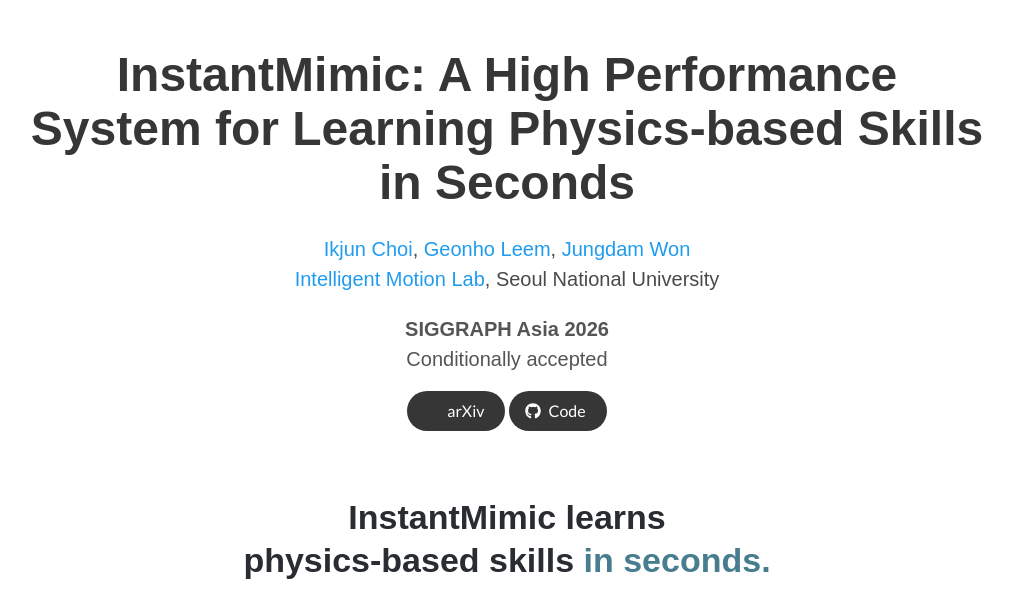
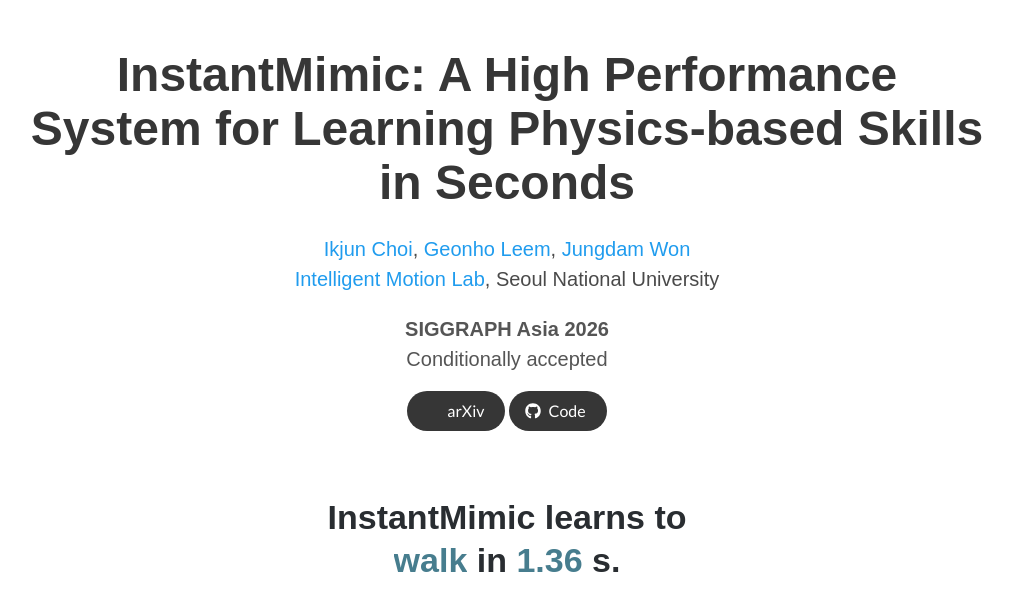
Before and after one commit to Scripter36/Scripter36.github.io, a Jekyll site: the page projects/instantmimic/index.html, which Jekyll copies as it is, in a window 1280 px wide. Shown: the top 615 px of the page, without its empty margins (133-1146 px from the left). Built offline with Jekyll 4.4.1, drawn with Linux system fonts in a browser that asks for light colours; nearby versions of some CDN libraries; some web fonts are replaced; library files that are not in the unit come from our copies; a style sheet for code colours, icons or effects is not loaded; some of the changed lines change nothing that is shown; some of the changed text lies outside the part shown.

Commit message:
feat: animate motion and timing in demo headline

```diff
--- a/projects/instantmimic/assets/demo.css
+++ b/projects/instantmimic/assets/demo.css
@@ -2,11 +2,6 @@
 .motion-demo { max-width: 680px; margin: 0 auto; color: #292d31; }
 .motion-demo button { font: inherit; cursor: pointer; }
 .motion-demo button:focus-visible, .motion-demo:focus-visible { outline: 3px solid #237e9d; outline-offset: 4px; }
-.motion-demo__heading { display: flex; align-items: center; justify-content: space-between; gap: 1rem; margin-bottom: 1rem; }
-.motion-demo__title { margin: 0; font-size: 1.4rem; font-weight: 600; }
-.motion-demo__time { text-align: right; font-variant-numeric: tabular-nums; }
-.motion-demo__time strong { font-size: 1.45rem; font-weight: 600; }
-.motion-demo__time span { display: block; font-size: .8rem; color: #606970; }
 .motion-demo__stage { position: relative; overflow: hidden; aspect-ratio: 1; border-radius: 12px; background: #45494a; touch-action: pan-y; }
 .motion-demo video { display: block; width: 100%; height: 100%; object-fit: contain; }
 .motion-demo__overlay { position: absolute; inset: 0; display: flex; flex-direction: column; align-items: center; justify-content: center; gap: 1rem; padding: 2rem; color: #fff; background: rgba(37, 42, 44, .84); }
@@ -24,7 +19,9 @@
 .motion-demo__motions button { border: 0; border-radius: 6px; color: #626b70; background: transparent; padding: .45rem .8rem; }
 .motion-demo__motions button[aria-pressed="true"] { color: #18465a; background: #e8f0f3; }
 .motion-demo__intro { margin: 0 0 2.25rem; text-align: center; font-size: clamp(1.625rem, 3vw, 2.125rem); font-weight: 600; line-height: 1.25; text-wrap: balance; }
-.motion-demo__intro span { color: #477d8e; white-space: nowrap; }
+.motion-demo__word { display: inline-grid; height: 1.25em; overflow: hidden; vertical-align: bottom; color: #477d8e; transition: width 360ms cubic-bezier(.22,.61,.36,1); }
+.motion-demo__word > span { grid-area: 1 / 1; width: max-content; line-height: 1.25; white-space: nowrap; }
+.motion-demo__word--time { font-variant-numeric: tabular-nums; }
 .motion-demo__notes { color: #697278; font-size: .85rem; line-height: 1.6; text-align: center; }
 .motion-demo details { margin-top: 1rem; font-size: .88rem; line-height: 1.6; }
 .motion-demo summary { cursor: pointer; color: #52636d; text-align: center; }
--- a/projects/instantmimic/assets/demo.js
+++ b/projects/instantmimic/assets/demo.js
@@ -10,12 +10,52 @@
   const pause = root.querySelector('[data-pause]');
   const choices = [...root.querySelectorAll('[data-motion]')];
   const reducedMotion = window.matchMedia('(prefers-reduced-motion: reduce)').matches;
+  const headline = root.querySelector('[data-headline]');
+  const headlineFields = [
+    {element: root.querySelector('[data-headline-motion]'), values: motions.map(motion => motion.action)},
+    {element: root.querySelector('[data-headline-time]'), values: motions.map(motion => motion.activeSeconds.toFixed(2))}
+  ].map(field => {
+    const items = field.values.map((value, i) => {
+      const item = document.createElement('span');
+      item.textContent = value;
+      item.style.visibility = i === 0 ? 'visible' : 'hidden';
+      return item;
+    });
+    field.element.replaceChildren(...items);
+    field.element.style.width = `${items[0].getBoundingClientRect().width}px`;
+    return {...field, items, animations: []};
+  });
+
+  function updateHeadline(next, previous) {
+    headline.setAttribute('aria-label', `InstantMimic learns to ${motions[next].action} in ${motions[next].activeSeconds.toFixed(2)} seconds.`);
+    headlineFields.forEach(field => {
+      field.animations.forEach(animation => animation.cancel());
+      field.animations = [];
+      field.items.forEach(item => { item.style.visibility = 'hidden'; });
+      const incoming = field.items[next];
+      field.element.style.width = `${incoming.getBoundingClientRect().width}px`;
+      incoming.style.visibility = 'visible';
+      if (next === previous || reducedMotion) return;
+      const outgoing = field.items[previous];
+      outgoing.style.visibility = 'visible';
+      const timing = {duration: 360, easing: 'cubic-bezier(.22,.61,.36,1)', fill: 'both'};
+      field.animations = [
+        outgoing.animate([{transform: 'translateY(0)', opacity: 1}, {transform: 'translateY(-100%)', opacity: 0}], timing),
+        incoming.animate([{transform: 'translateY(100%)', opacity: 0}, {transform: 'translateY(0)', opacity: 1}], timing)
+      ];
+      const incomingAnimation = field.animations[1];
+      incomingAnimation.addEventListener('finish', () => {
+        if (field.animations[1] !== incomingAnimation) return;
+        outgoing.style.visibility = 'hidden';
+        field.animations.forEach(animation => animation.cancel());
+        field.animations = [];
+      }, {once: true});
+    });
+  }
   const cards = motions.map((motion, i) => {
     const element = i === 0 ? template : template.cloneNode(true);
     element.dataset.motionId = motion.id;
     element.setAttribute('aria-label', motion.name);
-    element.querySelector('[data-title]').textContent = motion.name;
-    element.querySelector('[data-time]').textContent = `${motion.activeSeconds.toFixed(2)} s`;
     const video = element.querySelector('video');
     video.controls = false;
     video.preload = 'metadata';
@@ -125,6 +165,7 @@
     settleTransition();
     current().video.pause();
     index = wrap(next);
+    updateHeadline(index, oldIndex);
     playing = false;
     elapsed = 0;
     phase = 'training';
@@ -220,6 +261,11 @@
     if (Math.abs(dx) > 50 && Math.abs(dx) > Math.abs(dy) * 1.5) selectMotion(index + (dx < 0 ? 1 : -1), dx < 0 ? 1 : -1);
     touch = null;
   }, {passive: true});
+  const syncHeadlineWidths = () => headlineFields.forEach(field => {
+    field.element.style.width = `${field.items[index].getBoundingClientRect().width}px`;
+  });
+  window.addEventListener('resize', syncHeadlineWidths);
+  document.fonts.ready.then(syncHeadlineWidths);
   root.dataset.enhanced = '';
   selectMotion(0);
   requestAnimationFrame(tick);
--- a/projects/instantmimic/index.html
+++ b/projects/instantmimic/index.html
@@ -53,8 +53,8 @@
   <link rel="stylesheet" href="/assets/project-page/css/fontawesome.all.min.css">
   <link rel="stylesheet" href="https://cdnjs.cloudflare.com/ajax/libs/academicons/1.9.4/css/academicons.min.css">
   <link rel="stylesheet" href="/assets/project-page/css/nerfies.css">
-  <link rel="stylesheet" href="./assets/demo.css?v=8469a2ba30">
-  <script defer src="./assets/demo.js?v=cc262fddfd"></script>
+  <link rel="stylesheet" href="./assets/demo.css?v=999ccb551d">
+  <script defer src="./assets/demo.js?v=9ec20545c2"></script>
   <link rel="icon" href="/assets/project-page/images/favicon.svg">
 
   <script defer src="/assets/project-page/js/fontawesome.all.min.js"></script>
@@ -190,14 +190,12 @@
   <div class="container is-max-desktop">
     <div class="hero-body">
       <div id="motion-demo" class="motion-demo" tabindex="0" aria-label="Motion learning demonstration">
-        <h2 class="motion-demo__intro">InstantMimic learns<br>physics-based skills <span>in seconds.</span></h2>
+        <h2 class="motion-demo__intro" data-headline aria-label="InstantMimic learns to walk in 1.36 seconds.">
+          <span aria-hidden="true">InstantMimic learns to<br><span class="motion-demo__word" data-headline-motion><span>walk</span></span> in <span class="motion-demo__word motion-demo__word--time" data-headline-time><span>1.36</span></span> s.</span>
+        </h2>
         <div class="motion-demo__viewport" data-viewport>
           <div class="motion-demo__rail" data-rail>
             <article class="motion-demo__card" data-card role="group" aria-roledescription="slide" aria-label="Walk">
-              <div class="motion-demo__heading">
-                <h2 class="motion-demo__title" data-title>Walk</h2>
-                <div class="motion-demo__time"><strong data-time>1.36 s</strong><span>active training</span></div>
-              </div>
               <div class="motion-demo__stage" data-stage>
                 <video controls muted playsinline preload="auto" poster="./assets/walk.jpg" aria-label="Learned motion playback">
                   <source src="./assets/walk.mp4" type="video/mp4">
@@ -266,6 +264,7 @@
   {
     "id": "walk",
     "name": "Walk",
+    "action": "walk",
     "video": "assets/walk.mp4",
     "poster": "assets/walk.jpg",
     "activeSeconds": 1.3637623200000002,
@@ -276,6 +275,7 @@
   {
     "id": "spinkick",
     "name": "Spinkick",
+    "action": "spinkick",
     "video": "assets/spinkick.mp4",
     "poster": "assets/spinkick.jpg",
     "activeSeconds": 1.710451361,
@@ -286,6 +286,7 @@
   {
     "id": "backflip",
     "name": "Backflip",
+    "action": "backflip",
     "video": "assets/backflip.mp4",
     "poster": "assets/backflip.jpg",
     "activeSeconds": 2.8165317450000003,
```
